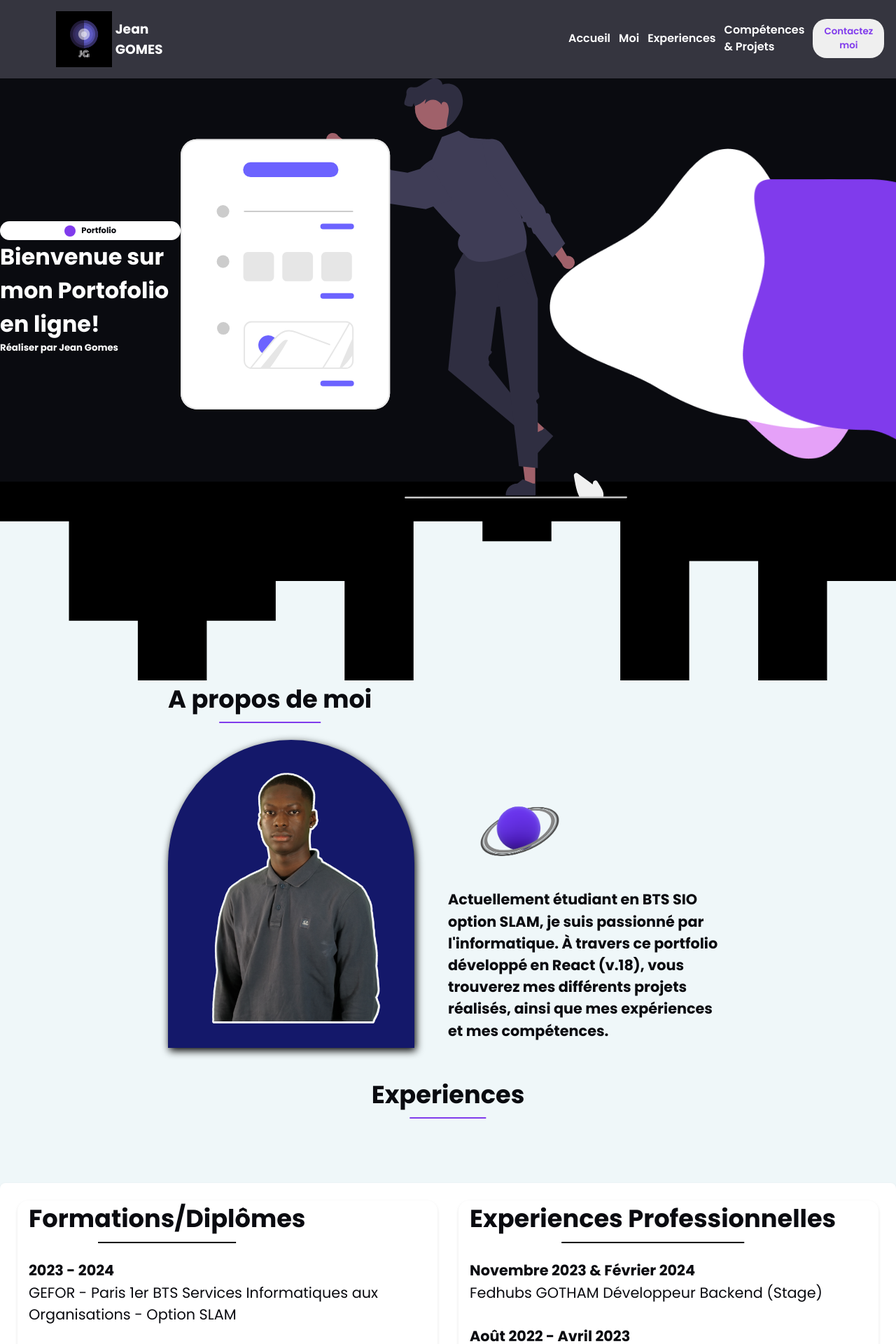
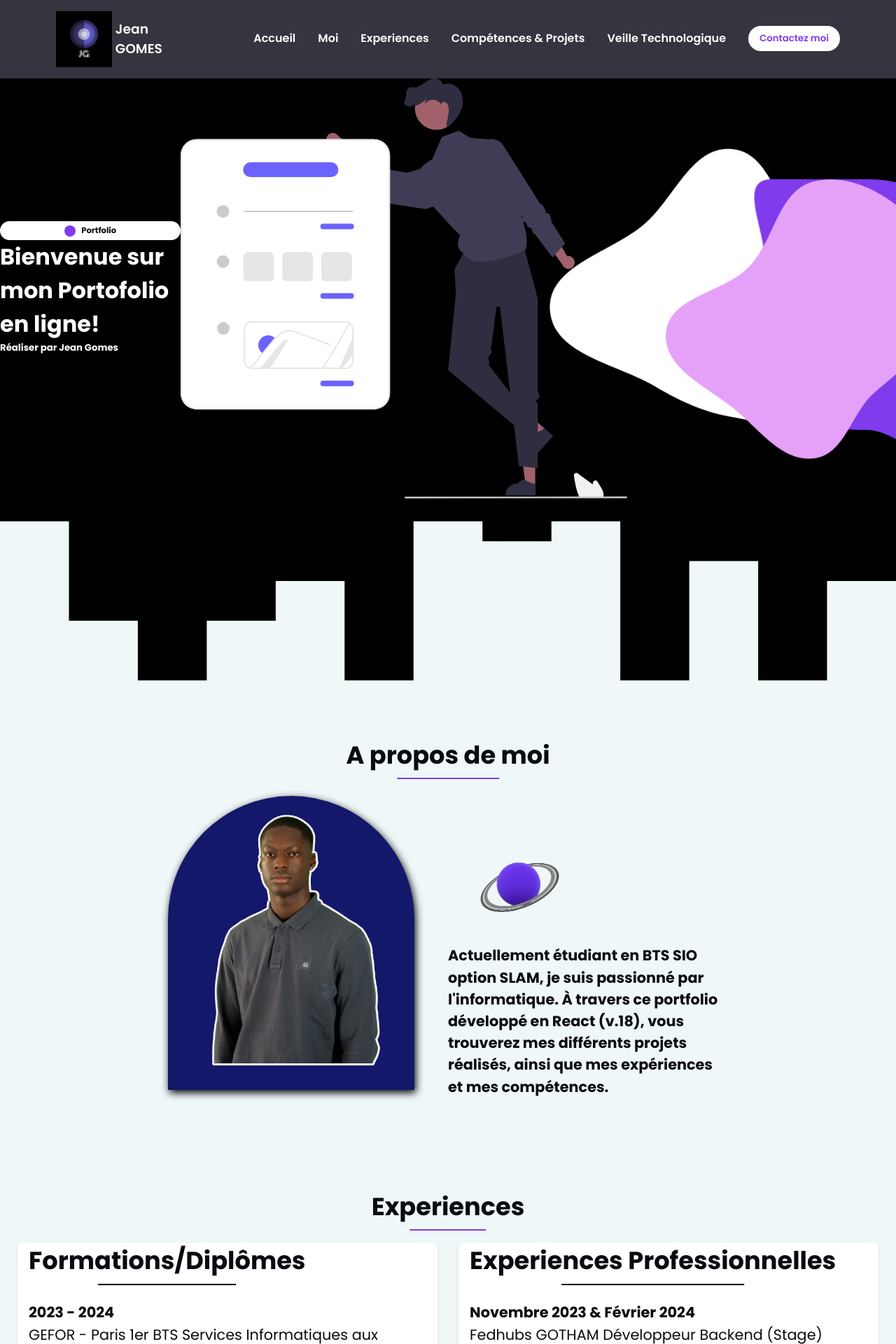
Before and after one commit to GomesJ7/jeanportfolio, a React (Create React App) app: page / in a window 1280 px wide. Shown: the top 1920 px of the page at 70% size. Built offline with nearby package versions, Linux system fonts and the light colour scheme.

Commit message:
maj style

```diff
--- a/src/Sections/About/index.js
+++ b/src/Sections/About/index.js
@@ -19,17 +19,18 @@ const Waves = styled.img`
 
 const Main = styled.div`
   margin: 0 15rem;
-  margin-top:15rem
-  display:flex;
-  justify-content:center;
-  flex-direction:row;
+  margin-top: 5rem;
+  display: flex;
+  justify-content: center;
+  flex-direction: row;
+  flex-wrap: wrap;
 `;
 
 const Title = styled.h1`
   color: #0a0b10;
   display: inline-block;
   font-size: calc(1rem + 1.5vw);
-  margin-top: 1.5rem;
+  margin-top: 1rem;
   position: relative;
   &::before {
     content: "";
@@ -49,23 +50,22 @@ const CurvedLine = styled.div`
 `;
 
 const Photo = styled.div`
-  displpay:flex;
+  display: flex;
   justify-content: center;
-  align-items:center;
+  align-items: center;
   width: 22rem;
   height: 30rem;
-  padding-bottom:5rem;
-  overflow:hidden;
+  padding-bottom: 5rem;
+  overflow: hidden;
   border-radius: 12rem 12rem 0 0;
-  justify-content: space-between;
   filter: drop-shadow(2px 4px 6px black);
-
 `;
 
-const Planete =styled.div`
+const Planete = styled.div`
   width: 50%;
   right: 0;
-  bottom: 100%;`;
+  bottom: 100%;
+`;
 
 const Content = styled.div`
   display:flex;
@@ -73,24 +73,24 @@ const Content = styled.div`
   align-items:center;`;
 
 const Text = styled.h4`
-  font-size:calc(0.5rem + 1vw);
-  line-height:1.5;
+  font-size: calc(0.5rem + 1vw);
+  line-height: 1.5;
   color: var(--black);
 `;
 
 const AboutText = styled.div`
-  position:relative;
-  width:50%;
+  position: relative;
+  width: 50%;
 `;
 
 const About = () => {
   return (
     <AboutSection id="about">
-    <Waves src={wave} alt="waves"  />
+      <Waves src={wave} alt="waves" />
       <Main>
         <div>
           <Title>A propos de moi</Title>
-        <CurvedLine/>
+          <CurvedLine />
         </div>
         <Content>
           <Photo>
@@ -108,9 +108,8 @@ const About = () => {
           </AboutText>
         </Content>
       </Main>
-
-
-  </AboutSection>);
+    </AboutSection>
+  );
 };
 
 export default About;
--- a/src/Sections/Experiences/index.js
+++ b/src/Sections/Experiences/index.js
@@ -1,16 +1,19 @@
 import React from "react";
 import styled from "styled-components";
 
+
 const Experience = styled.div`
+    margin-top: 5rem;
     width: 100vw;
     position: relative;
-  display: flex; /* Utiliser flexbox */
+    display: flex;
     flex-direction: column;
     justify-content: center;
     align-items: center;
 `;
 
 const Content = styled.div`
+    z-index: 9;
     display: flex;
     justify-content: space-between;
     font-size: 1rem;
@@ -18,7 +21,6 @@ const Content = styled.div`
     line-height: 1.6;
     margin-bottom: 20px;
     padding: 10px;
-  background-color: #fff;
     border-radius: 8px;
     box-shadow: 0 2px 4px rgba(0, 0, 0, 0.1);
 `;
@@ -31,7 +33,7 @@ const Formations = styled.div`
     padding-left: 1rem;
     border-radius: 8px;
     box-shadow: 0 2px 4px rgba(0, 0, 0, 0.1);
-  border-radius: 15px;
+    background-color: #fff;
     margin: 15px;
 `;
 
@@ -43,7 +45,7 @@ const Exp = styled.div`
     padding-left: 1rem;
     border-radius: 8px;
     box-shadow: 0 2px 4px rgba(0, 0, 0, 0.1);
-  border-radius: 15px;
+    background-color: #fff;
     margin: 15px;
 `;
 
@@ -82,39 +84,39 @@ display: inline-block;
         bottom: -0.5rem;
         left: 50%;
         transform: translateX(-50%);
-}`;
+    }
+`;
 
-const Eperiences = () => {
+const Experiences = () => {
     return (
         <Experience id="experiences">
             <Title>Experiences</Title>
-      <br></br><br></br><br></br><br></br>
             <Content>
                 <Formations>
-          <Titre>Formations/Diplômes</Titre><br></br><br></br>
-          <strong>2023 - 2024</strong> <br/>
-          GEFOR - Paris 1er BTS Services Informatiques aux Organisations - Option SLAM<br></br><br></br>
-          <strong>2021 - 2023</strong> <br/>
-          Etna - Ivry-sur-Seine - Chargé de projet informatique Titre RNCP Niveau 5 EU (Bac +2)<br></br><br></br>
-          <strong>2020 - 2021</strong> <br/>
-           Université Gustave Eiffel - Champs-sur-Marne -L1 Physique-Chimie/ Sciences de l'ingénieur<br></br><br></br>
-          <strong>2019 - 2020</strong> <br/>
-          Lycée Martin Luther King - Bussy-Saint-Georges - Bac STI2D option SIN<br></br>
+                    <Titre>Formations/Diplômes</Titre>
+                    <br /><br />
+                    <strong>2023 - 2024</strong> <br />
+                    GEFOR - Paris 1er BTS Services Informatiques aux Organisations - Option SLAM<br /><br />
+                    <strong>2021 - 2023</strong> <br />
+                    Etna - Ivry-sur-Seine - Chargé de projet informatique Titre RNCP Niveau 5 EU (Bac +2)<br /><br />
+                    <strong>2020 - 2021</strong> <br />
+                    Université Gustave Eiffel - Champs-sur-Marne -L1 Physique-Chimie/ Sciences de l'ingénieur<br /><br />
+                    <strong>2019 - 2020</strong> <br />
+                    Lycée Martin Luther King - Bussy-Saint-Georges - Bac STI2D option SIN<br /><br />
                 </Formations>
-        <br></br>
-
                 <Exp>
-          <Titre>Experiences Professionnelles</Titre><br></br><br></br>
-           <strong>Novembre 2023 & Février 2024</strong><br/>
-           Fedhubs GOTHAM  Développeur Backend (Stage)<br></br><br></br>
-           <strong>Août 2022 - Avril 2023</strong><br/>
-           DOOH IT  Développeur Full Stack (Contrat d’alternance)<br></br><br></br>
-           <strong>Mars 2017 -</strong><br/>
-           ATOS (BULL)  Stage Ingénieur système embarqué Découverte et apprentissage théorique des bases du métier<br></br>
+                    <Titre>Experiences Professionnelles</Titre>
+                    <br /><br />
+                    <strong>Novembre 2023 & Février 2024</strong><br />
+                    Fedhubs GOTHAM Développeur Backend (Stage)<br /><br />
+                    <strong>Août 2022 - Avril 2023</strong><br />
+                    DOOH IT Développeur Full Stack (Contrat d’alternance)<br /><br />
+                    <strong>Mars 2017 -</strong><br />
+                    ATOS (BULL) Stage Ingénieur système embarqué Découverte et apprentissage théorique des bases du métier<br />
                 </Exp>
             </Content>
         </Experience>
     );
 };
 
-export default Eperiences;
+export default Experiences;
--- a/src/Sections/Hero/index.js
+++ b/src/Sections/Hero/index.js
@@ -8,14 +8,16 @@ import Page from "../../assets/pageWeb.svg";
 const Herosection = styled.div`
     width: 100vw;
     height: 45vw;
-    background-color: var(--black);
+    background-color: black;
     dsiplay: flex;
     justify-content: center;
     position:relative;
+
 `;
 
 const Blobs = styled.div`
-    width:100%;
+    width:50%;
+    heigth:50%;
     position:absolute;
     right: 0;
 `;
@@ -29,11 +31,11 @@ const PinkBlob = styled.div`
 `;
 
 const WhiteBlob = styled.div`
-    width: camc(20% + 20vw);
+    width: camc(10% + 10vw);
     position: absolute;
     right: 0;
     top: calc(3.5rem + 3.45vw);
-    z-index: 6;
+    z-index: 2;
 `;
 
 const PurpleBlob = styled.div`
@@ -41,7 +43,7 @@ const PurpleBlob = styled.div`
     position: absolute;
     right: 0;
     top: calc(5rem + 5vw);
-    z-index: 6;
+    z-index: 3;
 `;
 
 const MainContent = styled.div`
@@ -59,7 +61,7 @@ const LeftBlock = styled.div`
     line-height: 1.5;
     color: var(--white);
   position: relative;
-  z-index: 15;
+  z-index: 7;
   @media only Screen and (max-width: 48em) {
     width: 80%;
     text-align: center;
@@ -77,7 +79,7 @@ const PageWeb = styled.img`
     max-width: 90%;
     width: calc(30% + 20vw);
     height: auto;
-    z-index: 7;
+    z-index: 5;
     @media only Screen and (max-width: 48em) {
         align-self: flex-start;
         position: absolute;
@@ -86,7 +88,8 @@ const PageWeb = styled.img`
         opacity: 0.5;
       }
       @media only Screen and (max-width: 45em) {
-        display: none;`;
+        display: none;
+    }`;
 
 const Topi = styled.div`
     display:flex;
--- a/src/Sections/Veille/veille.js
+++ b/src/Sections/Veille/veille.js
@@ -104,7 +104,7 @@ const Info = styled.div`
 
 function Veille() {
   return (
-    <VeilleT>
+    <VeilleT id='veille'>
       <Title>Veille Technologique</Title>
       <Intro>
         <Paragraph>
--- a/src/components/Header/index.js
+++ b/src/components/Header/index.js
@@ -1,3 +1,4 @@
+import React, { useState } from "react";
 import logo from "../../assets/logo.png";
 import styled from "styled-components";
 
@@ -21,45 +22,33 @@ z-index: 500;
 const Logo = styled.a`
   display: flex;
   align-items: center;
-      width:5rem;
-      height:auto;
+  width: 5rem;
+  height: auto;
   cursor: pointer;
+
   img {
     margin-right: 0.3rem;
   }
-    a {
+
+  h3 {
     font-weight: 600;
     line-height: 1.5;
     color: var(--white);
-    &::after {
-        content: "";
-        display: block;
-        height: auto;
-        width: auto;
-        background: transparent;
-        transition: width 0.5s;
-
-    &:hover {
-      width: 100%;
-      background: var(--purple);
-    }
+    margin: 0;
   }
 `;
 
 const Nav = styled.nav`
-    width: 25rem;
-    max-width: 40rem;
   display: flex;
   align-items: center;
-    justify-content: space-between ;
-    transition: all 0.3s;
-
+  justify-content: space-between;
+  gap: 1rem;
 
   a {
     font-weight: 600;
     line-height: 1.5;
     color: var(--white);
-      padding-left: 3%;
+    padding-left: 1rem;
 
     &::after {
       content: "";
@@ -75,10 +64,37 @@ const Nav = styled.nav`
       background: var(--purple);
     }
   }
+
+  @media only Screen and (max-width: 40em) {
+    flex-direction: column;
+    width: 100%;
+    position: absolute;
+    top: 4rem;
+    left: ${({ open }) => (open ? '0' : '-100%')};
+    background-color: var(--nav);
+    transition: left 0.3s;
+  }
+`;
+
+const Burger = styled.div`
+  display: none;
+  cursor: pointer;
+
+  @media only Screen and (max-width: 40em) {
+    display: block;
+  }
+
+  div {
+    width: 25px;
+    height: 3px;
+    background-color: var(--white);
+    margin: 5px;
+    transition: all 0.3s ease;
+  }
 `;
 
 const Button = styled.button`
-    background-color: var(--);
+  background-color: var(--white);
   padding: 0.5rem 1rem;
   border-radius: 20px;
   color: var(--purple);
@@ -86,41 +102,55 @@ const Button = styled.button`
   cursor: pointer;
   transition: all 0.2s;
 
-    &:hover{
+  &:hover {
     transform: scale(1.1);
   }
-    &:focus{
+
+  &:focus {
     transform: scale(0.9);
   }
+
   @media only Screen and (max-width: 40em) {
-      font-size: 1.2rem;
+    font-size: 1rem;
+
     &:hover {
       transform: none;
     }
+
     &:focus {
       transform: none;
     }
   }
 `;
 
+const Header = () => {
+  const [open, setOpen] = useState(false);
 
-const Header = () => {
-  return(
+  const toggleMenu = () => {
+    setOpen(!open);
+  };
+
+  return (
     <Headers>
-    <Logo>
-      <img src={logo} alt="JeanGomesLogo"/>
+      <Logo href="#home">
+        <img src={logo} alt="JeanGomesLogo" />
         <h3>Jean GOMES</h3>
       </Logo>
-      <Nav>
-          <a href="#home">Accueil</a>
-          <a href="#about">Moi</a>
-          <a href="#experiences">Experiences</a>
-          <a href="#competences">Compétences & Projets</a>
-          <a href="#contact">
+      <Burger onClick={toggleMenu}>
+        <div />
+        <div />
+        <div />
+      </Burger>
+      <Nav open={open}>
+        <a href="#home" onClick={toggleMenu}>Accueil</a>
+        <a href="#about" onClick={toggleMenu}>Moi</a>
+        <a href="#experiences" onClick={toggleMenu}>Experiences</a>
+        <a href="#competences" onClick={toggleMenu}>Compétences & Projets</a>
+        <a href="#veille" onClick={toggleMenu}>Veille Technologique</a>
+        <a href="#contact" onClick={toggleMenu}>
           <Button>Contactez moi</Button>
         </a>
       </Nav>
-
     </Headers>
   );
 };
```
Lines whose indentation alone changed are shown as unchanged.
